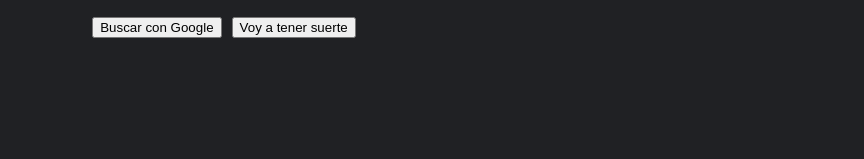
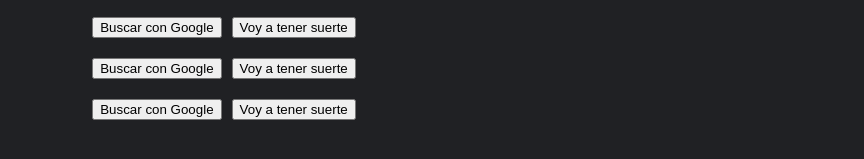
Before and after one commit to angeloLuna/23-web-c, a plain HTML site: page google-clone/index.html in a window 1280 px wide. Shown: the part 201-360 px from the top of the page, without its empty margins (416-1280 px from the left). Drawn offline with Linux system fonts and the light colour scheme.

Commit message:
mas botones agregados

```diff
--- a/google-clone/index.html
+++ b/google-clone/index.html
@@ -30,6 +30,14 @@
           <button class="button">Buscar con Google</button>
           <button class="button">Voy a tener suerte</button>
         </div>
+        <div class="buttons white-border">
+          <button class="button">Buscar con Google</button>
+          <button class="button">Voy a tener suerte</button>
+        </div>
+        <div class="buttons white-border">
+          <button class="button">Buscar con Google</button>
+          <button class="button">Voy a tener suerte</button>
+        </div>
       </div>
     </div>
 
```
